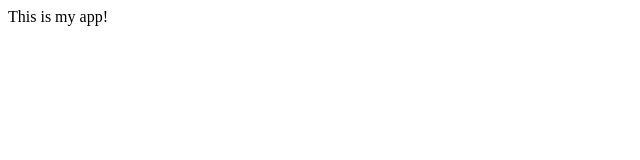
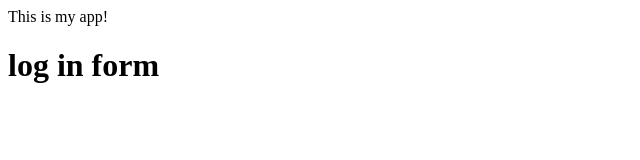
Before and after one commit to vosuyak/appsample, a plain HTML site: page index.html in a window 1280 px wide. Shown: the whole page, without its empty margins (0-640 px from the left). Drawn offline with Linux system fonts and the light colour scheme.

Commit message:
login form

```diff
--- /dev/null
+++ b/dir2/app2.js
@@ -0,0 +1 @@
+console.log('dir');
--- a/index.html
+++ b/index.html
@@ -15,6 +15,7 @@
             <p class="browsehappy">You are using an <strong>outdated</strong> browser. Please <a href="#">upgrade your browser</a> to improve your experience.</p>
         <![endif]-->
         This is my app!
+        <h1>log in form</h1>
 
     </body>
 </html>
```
Also changed, not shown: login.html (added, +1 -0 lines), log.txt (added).
